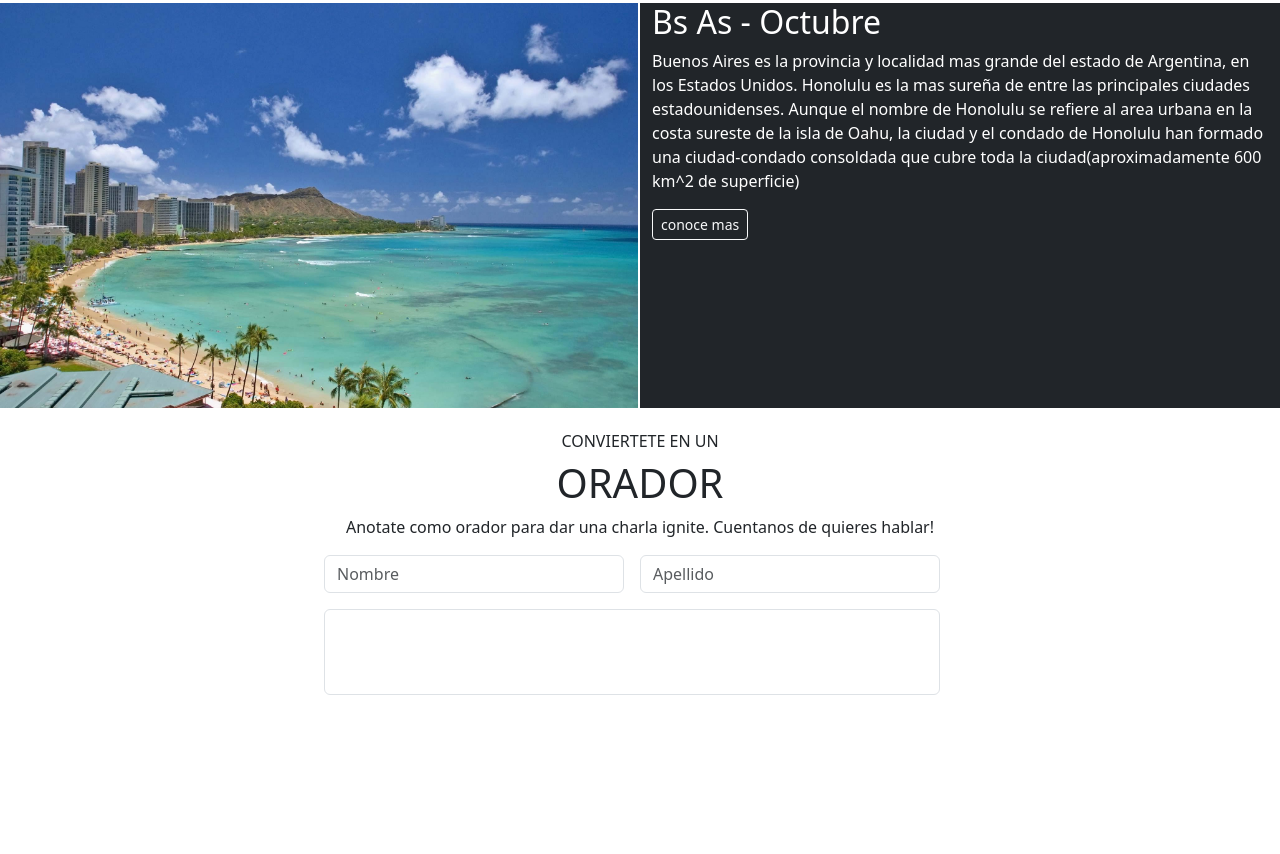
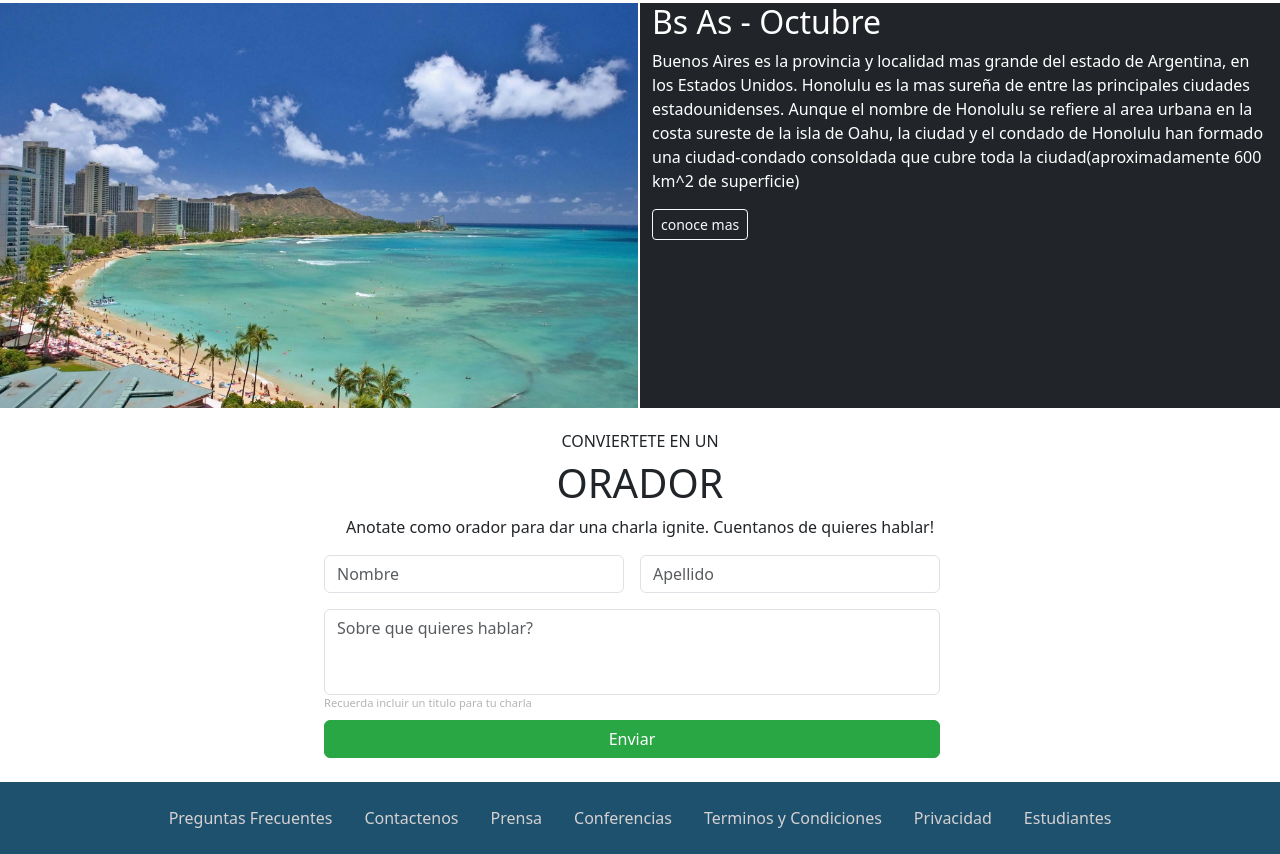
Before and after one commit to 0oAsheeo0/CaC-TPI-HCB, a plain HTML site: page index.html in a window 1280 px wide. Shown: the part 1540-2394 px from the top of the page. Before the commit the page ends 2259 px from the top, so only its background shows below. Drawn offline with Linux system fonts and the light colour scheme.

Commit message:
added footer

```diff
--- a/css/style.css
+++ b/css/style.css
@@ -1,18 +1,22 @@
 @media screen and (max-width:1000px) {
     .texto{ font-size: 0.7rem; }
 }
+
 @media screen and (max-width:360px) {
     .carousel-item img{
         height: 14rem ;
     }
 }
+
 .carousel-item img{
     max-height: calc(100vh - 61.5px);
 }
+
 body, html {
     margin:0;
     padding:0;
   }
+
 .navegador{
     background-color: #353a40;
 }
@@ -21,17 +25,40 @@ body, html {
     right: 5%;
     text-shadow: 1px 1px #808080;
 }
+
 .texto{
     max-height: 100%;
 }
+
 .btn-green{
     background-color: #29A744;
     border-color: #29A744;
 }
+
 .card img{
     max-height: 305px;
 }
+
 .separation{
     padding-right: 0.1rem;
 }
-textarea { resize: none; }
+
+textarea {
+    resize: none;
+}
+
+.text-small{
+    font-size: 0.7rem;
+    text-align: left;
+    color: #b8b3b3;
+}
+
+.back-color{
+    background-color: #1e516e;
+    color: #b8b3b3;
+}
+
+.back-color a{
+    color: #d6d1d1;
+    word-break: break-word;
+}
--- a/index.html
+++ b/index.html
@@ -154,13 +154,31 @@
           </div>
           <div class="row g-3 justify-content-center mt-0">
             <div class="col-md-6">
-              <textarea class="form-control" id="exampleFormControlTextarea1" rows="3"></textarea>
+              <textarea class="form-control" id="exampleFormControlTextarea1" rows="3" placeholder="Sobre que quieres hablar?"></textarea>
+              <p class="text-small mb-2">Recuerda incluir un titulo para tu charla</p>
+              <div class="d-grid">
+                <button type="button" class="btn btn-secondary btn-green">Enviar</button>
+              </div>
             </div>
           </div>
         </div>
     </section>
 </body>
 <footer>
-
+  <section class="container-fluid">
+    <div class="row">
+      <div class="container-fluid back-color">
+        <nav class="nav flex-md-row flex-column justify-content-center py-3" data-bs-theme="dark">
+            <a class="nav-link" aria-current="page" href="#">Preguntas Frecuentes</a>
+            <a class="nav-link" href="#">Contactenos</a>
+            <a class="nav-link" href="#">Prensa</a>
+            <a class="nav-link" href="#">Conferencias</a>
+            <a class="nav-link" href="#">Terminos y Condiciones</a>
+            <a class="nav-link" href="#">Privacidad</a>
+            <a class="nav-link" href="#">Estudiantes</a>
+        </nav>
+      </div>
+    </div>
+  </section>
 </footer>
 </html>
```
